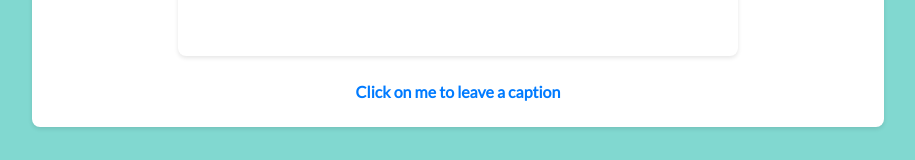
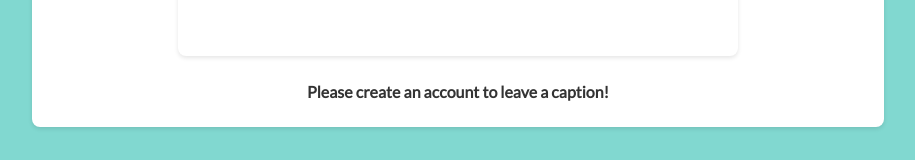
Before and after one commit to iskander-kapkayev/CC_Web_React, a React (Vite) app: page / in a window 1280 px wide. Shown: the part 585-745 px from the top of the page, without its empty margins (182-1097 px from the left). Built offline with nearby package versions, Linux system fonts and the light colour scheme; no server answers.

Commit message:
added a tokenExists check to display a more appropriate message to ask user to log in

```diff
--- a/src/components/CaptionForm.js
+++ b/src/components/CaptionForm.js
@@ -80,7 +80,8 @@ function CaptionForm(props) {
 
     return (
         <div className="caption-form">
-            {!showCaptionForm ?
+            {tokenExists ?
+                !showCaptionForm ?
                     <h2 id="caption-form-link" onClick={() => handleClick()}>Click on me to leave a caption</h2>
                     :
                     <div>
@@ -90,6 +91,8 @@ function CaptionForm(props) {
                             <button type="submit" value="SUBMIT">SUBMIT</button>
                         </form>
                     </div>
+                :
+                <h2>Please create an account to leave a caption!</h2>
             }
         </div>
     );
```
Lines whose indentation alone changed are shown as unchanged.
